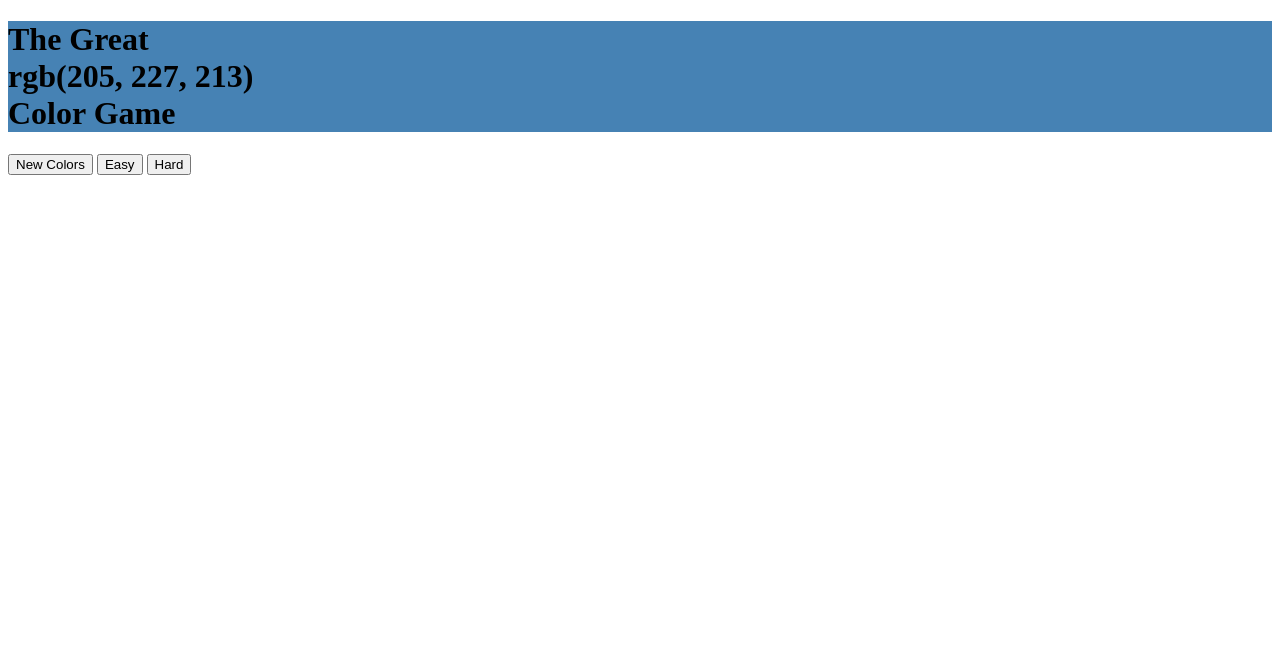
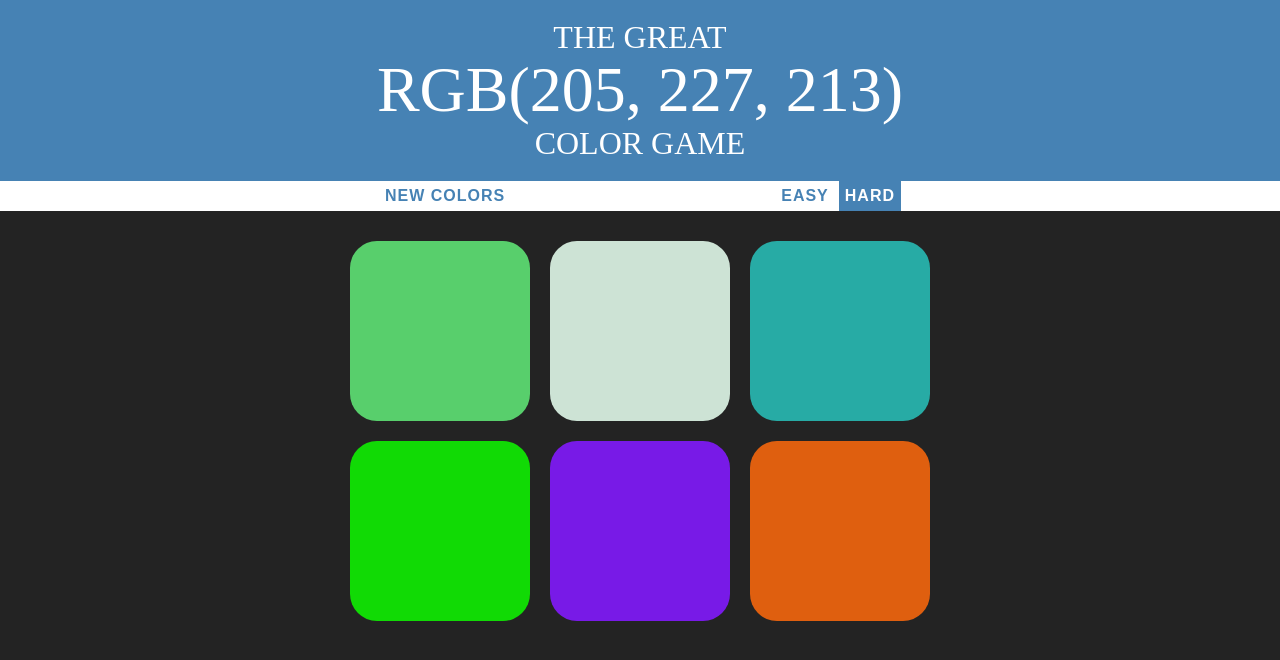
Before and after one commit to prasunk96/colorsgame, a plain HTML site: page index.html in a window 1280 px wide. Drawn offline with Linux system fonts and the light colour scheme; the site is published under a folder, as on GitHub Pages, so addresses that start at the root find nothing.

Commit message:
Update index.html

```diff
--- a/index.html
+++ b/index.html
@@ -2,7 +2,7 @@
 <html>
 <head>
 	<title></title>
-	<link rel="stylesheet" type="text/css" href="/css/ColorGamepro.css">
+	<link rel="stylesheet" type="text/css" href="css/ColorGamepro.css">
 </head>
 <body>
 
```
